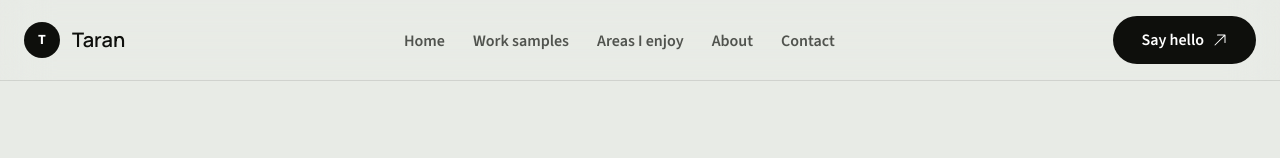
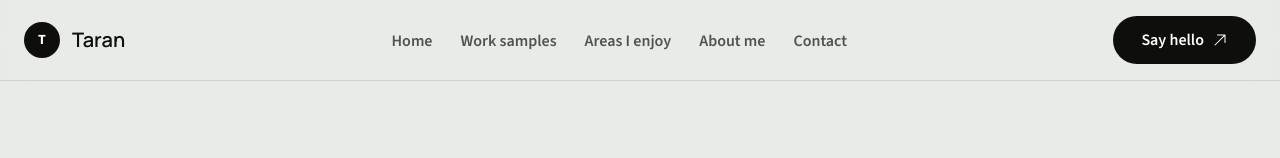
Before and after one commit to taranveerultra-bot/Tara-cv, a Next.js app: page / in a window 1280 px wide. Shown: the top 158 px of the page. Built offline with nearby package versions, Linux system fonts and the light colour scheme.

Commit message:
Rename About navigation to About me

```diff
--- a/src/components/PortfolioSections.tsx
+++ b/src/components/PortfolioSections.tsx
@@ -193,7 +193,7 @@ export const AboutSection = () => (
         <Container>
             <div className="grid items-start gap-12 lg:grid-cols-[.7fr_1.3fr]">
                 <div>
-                    <p className="text-sm font-semibold uppercase tracking-[0.16em] text-secondary">About Taran</p>
+                    <p className="text-sm font-semibold uppercase tracking-[0.16em] text-secondary">About me</p>
                     <h3 className="mt-5 max-w-md text-2xl font-extrabold leading-tight text-secondary">
                         Digital Marketing Specialist | SEO | Google Ads | AI &amp; Marketing Automation
                     </h3>
--- a/src/data/menuItems.ts
+++ b/src/data/menuItems.ts
@@ -5,6 +5,6 @@ export const menuItems: IMenuItem[] = [
     { text: "Projects", url: "/#projects" },
     { text: "Services", url: "/#services" },
     { text: "Experiments", url: "/#experiments" },
-    { text: "About", url: "/#about" },
+    { text: "About me", url: "/#about" },
     { text: "Contact", url: "/#contact" },
 ];
```
